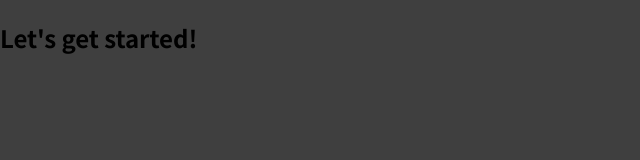
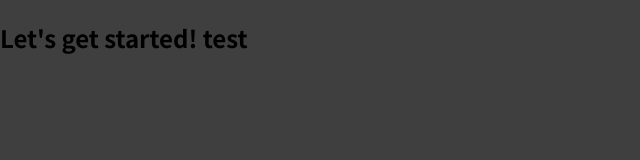
Before and after one commit to ddengmin/react-complete-guide, a JavaScript app in the folder 01-starting-setup/: page / in a window 1280 px wide. Shown: the top 160 px of the page, without its empty margins (0-640 px from the left). Built offline with nearby package versions, Linux system fonts and the light colour scheme.

Commit message:
커밋 테스트

```diff
--- a/01-starting-setup/src/App.js
+++ b/01-starting-setup/src/App.js
@@ -1,7 +1,7 @@
 function App() {
   return (
     <div>
-      <h2>Let's get started!</h2>
+      <h2>Let's get started! test</h2>
     </div>
   );
 }
```
